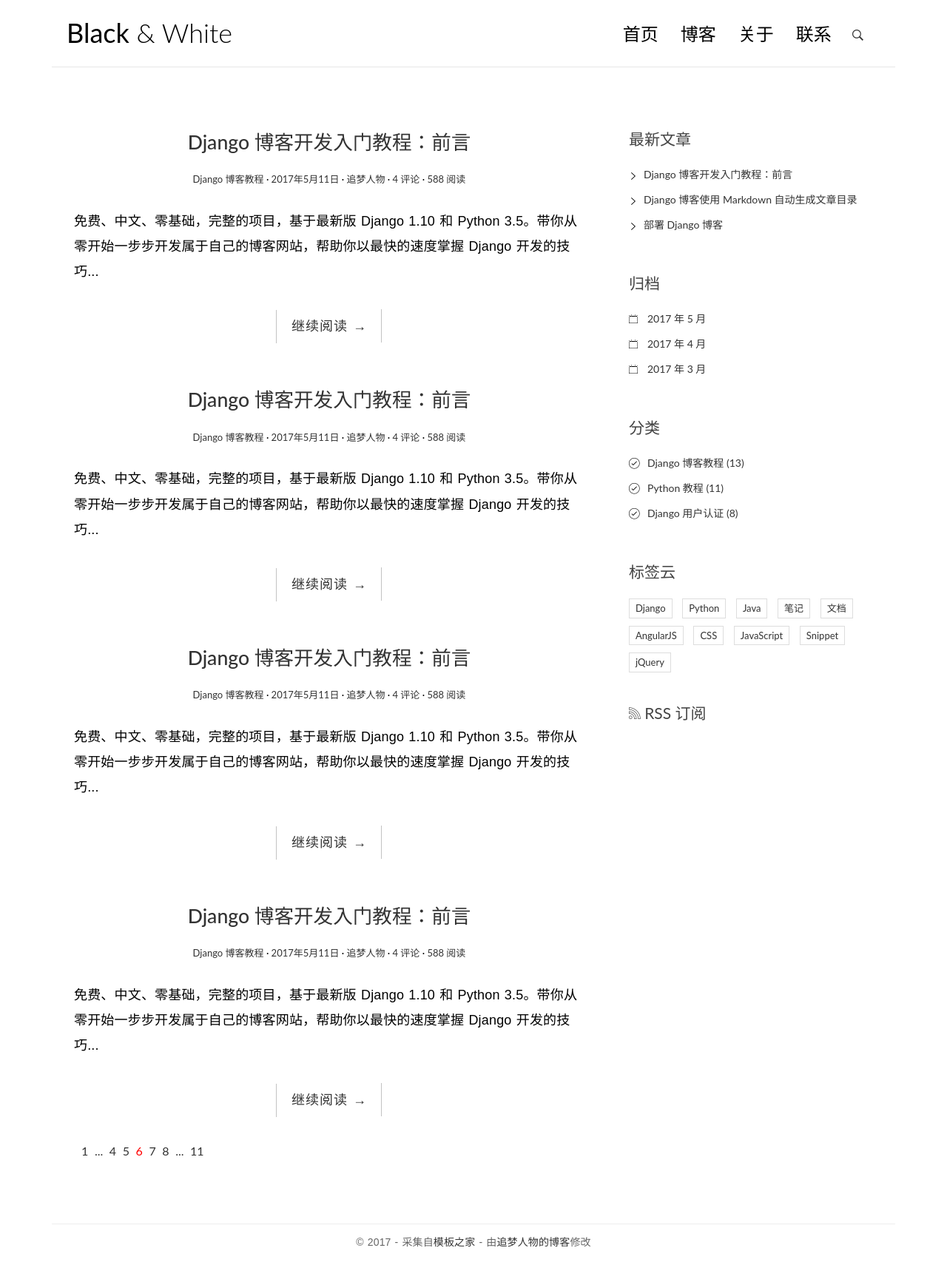
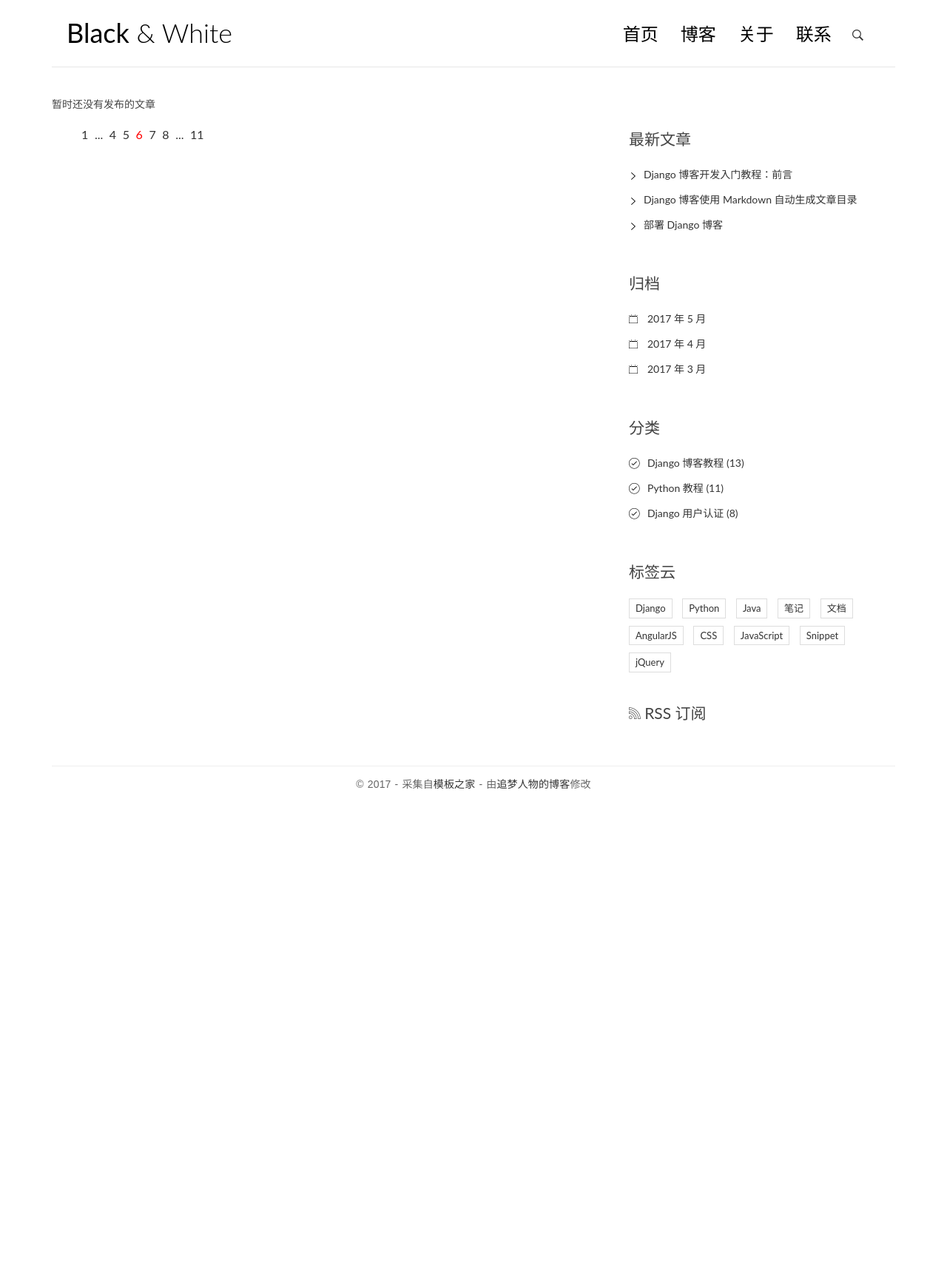
Before and after one commit to fengzhu0601/blog, a Django app: page / in a window 1280 px wide. Shown: the whole page at 74% size. After the commit the page ends 1067 px from the top, so only its background shows below. Run offline with Django 3.2, Linux system fonts and the light colour scheme; some libraries are stand-ins or nearby versions.

Commit message:
修改首页

```diff
--- a/blogproject/templates/blog/index.html
+++ b/blogproject/templates/blog/index.html
@@ -67,97 +67,36 @@
     <div class="container">
         <div class="row">
             <main class="col-md-8">
+                {% for post in post_list %}
                     <article class="post post-1">
                         <header class="entry-header">
+                            <!--h1是文章的标题-->
                             <h1 class="entry-title">
-                            <a href="single.html">Django 博客开发入门教程：前言</a>
+                                <a href="single.html">{{ post.title }}</a>
                             </h1>
+                            <!--文章分类, 发布时间, 作者, 评论, 阅读量-->
                             <div class="entry-meta">
-                            <span class="post-category"><a href="#">Django 博客教程</a></span>
+                                <span class="post-category"><a href="#">{{ post.category.name }}</a></span>
                                 <span class="post-date"><a href="#"><time class="entry-date"
-                                                                      datetime="2012-11-09T23:15:57+00:00">2017年5月11日</time></a></span>
-                            <span class="post-author"><a href="#">追梦人物</a></span>
+                                                                          datetime="{{ post.create_time }}">{{ post.create_time }}</time></a></span>
+                                <span class="post-author"><a href="#">{{ post.author }}</a></span>
                                 <span class="comments-link"><a href="#">4 评论</a></span>
                                 <span class="views-count"><a href="#">588 阅读</a></span>
                             </div>
                         </header>
+                        <!--摘要-->
                         <div class="entry-content clearfix">
-                        <p>免费、中文、零基础，完整的项目，基于最新版 Django 1.10 和 Python 3.5。带你从零开始一步步开发属于自己的博客网站，帮助你以最快的速度掌握 Django
-                            开发的技巧...</p>
+                            <p>{{ post.excerpt }}</p>
                             <div class="read-more cl-effect-14">
                                 <a href="#" class="more-link">继续阅读 <span class="meta-nav">→</span></a>
                             </div>
                         </div>
                     </article>
+                {% empty %}
+                    <div class="no-post">暂时还没有发布的文章</div>
+                {% endfor %}
 
-                <article class="post post-2">
-                    <header class="entry-header">
-                        <h1 class="entry-title">
-                            <a href="single.html">Django 博客开发入门教程：前言</a>
-                        </h1>
-                        <div class="entry-meta">
-                            <span class="post-category"><a href="#">Django 博客教程</a></span>
-                            <span class="post-date"><a href="#"><time class="entry-date"
-                                                                      datetime="2012-11-09T23:15:57+00:00">2017年5月11日</time></a></span>
-                            <span class="post-author"><a href="#">追梦人物</a></span>
-                            <span class="comments-link"><a href="#">4 评论</a></span>
-                            <span class="views-count"><a href="#">588 阅读</a></span>
-                        </div>
-                    </header>
-                    <div class="entry-content clearfix">
-                        <p>免费、中文、零基础，完整的项目，基于最新版 Django 1.10 和 Python 3.5。带你从零开始一步步开发属于自己的博客网站，帮助你以最快的速度掌握 Django
-                            开发的技巧...</p>
-                        <div class="read-more cl-effect-14">
-                            <a href="#" class="more-link">继续阅读 <span class="meta-nav">→</span></a>
-                        </div>
-                    </div>
-                </article>
 
-                <article class="post post-3">
-                    <header class="entry-header">
-                        <h1 class="entry-title">
-                            <a href="single.html">Django 博客开发入门教程：前言</a>
-                        </h1>
-                        <div class="entry-meta">
-                            <span class="post-category"><a href="#">Django 博客教程</a></span>
-                            <span class="post-date"><a href="#"><time class="entry-date"
-                                                                      datetime="2012-11-09T23:15:57+00:00">2017年5月11日</time></a></span>
-                            <span class="post-author"><a href="#">追梦人物</a></span>
-                            <span class="comments-link"><a href="#">4 评论</a></span>
-                            <span class="views-count"><a href="#">588 阅读</a></span>
-                        </div>
-                    </header>
-                    <div class="entry-content clearfix">
-                        <p>免费、中文、零基础，完整的项目，基于最新版 Django 1.10 和 Python 3.5。带你从零开始一步步开发属于自己的博客网站，帮助你以最快的速度掌握 Django
-                            开发的技巧...</p>
-                        <div class="read-more cl-effect-14">
-                            <a href="#" class="more-link">继续阅读 <span class="meta-nav">→</span></a>
-                        </div>
-                    </div>
-                </article>
-
-                <article class="post post-4">
-                    <header class="entry-header">
-                        <h1 class="entry-title">
-                            <a href="single.html">Django 博客开发入门教程：前言</a>
-                        </h1>
-                        <div class="entry-meta">
-                            <span class="post-category"><a href="#">Django 博客教程</a></span>
-                            <span class="post-date"><a href="#"><time class="entry-date"
-                                                                      datetime="2012-11-09T23:15:57+00:00">2017年5月11日</time></a></span>
-                            <span class="post-author"><a href="#">追梦人物</a></span>
-                            <span class="comments-link"><a href="#">4 评论</a></span>
-                            <span class="views-count"><a href="#">588 阅读</a></span>
-                        </div>
-                    </header>
-                    <div class="entry-content clearfix">
-                        <p>免费、中文、零基础，完整的项目，基于最新版 Django 1.10 和 Python 3.5。带你从零开始一步步开发属于自己的博客网站，帮助你以最快的速度掌握 Django
-                            开发的技巧...</p>
-                        <div class="read-more cl-effect-14">
-                            <a href="#" class="more-link">继续阅读 <span class="meta-nav">→</span></a>
-                        </div>
-                    </div>
-                </article>
                 <!-- 简单分页效果
                 <div class="pagination-simple">
                     <a href="#">上一页</a>
```
Lines whose indentation alone changed are shown as unchanged.
